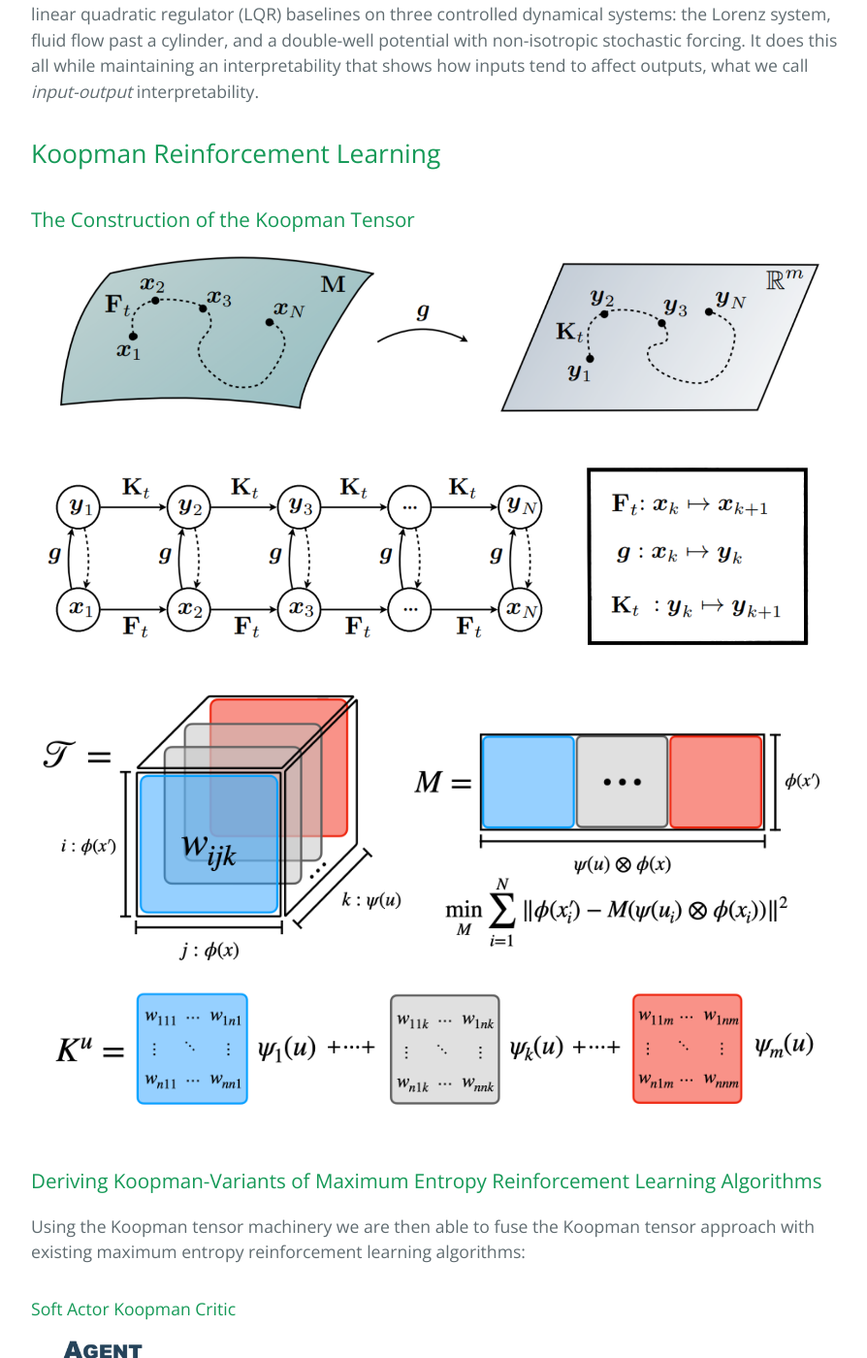
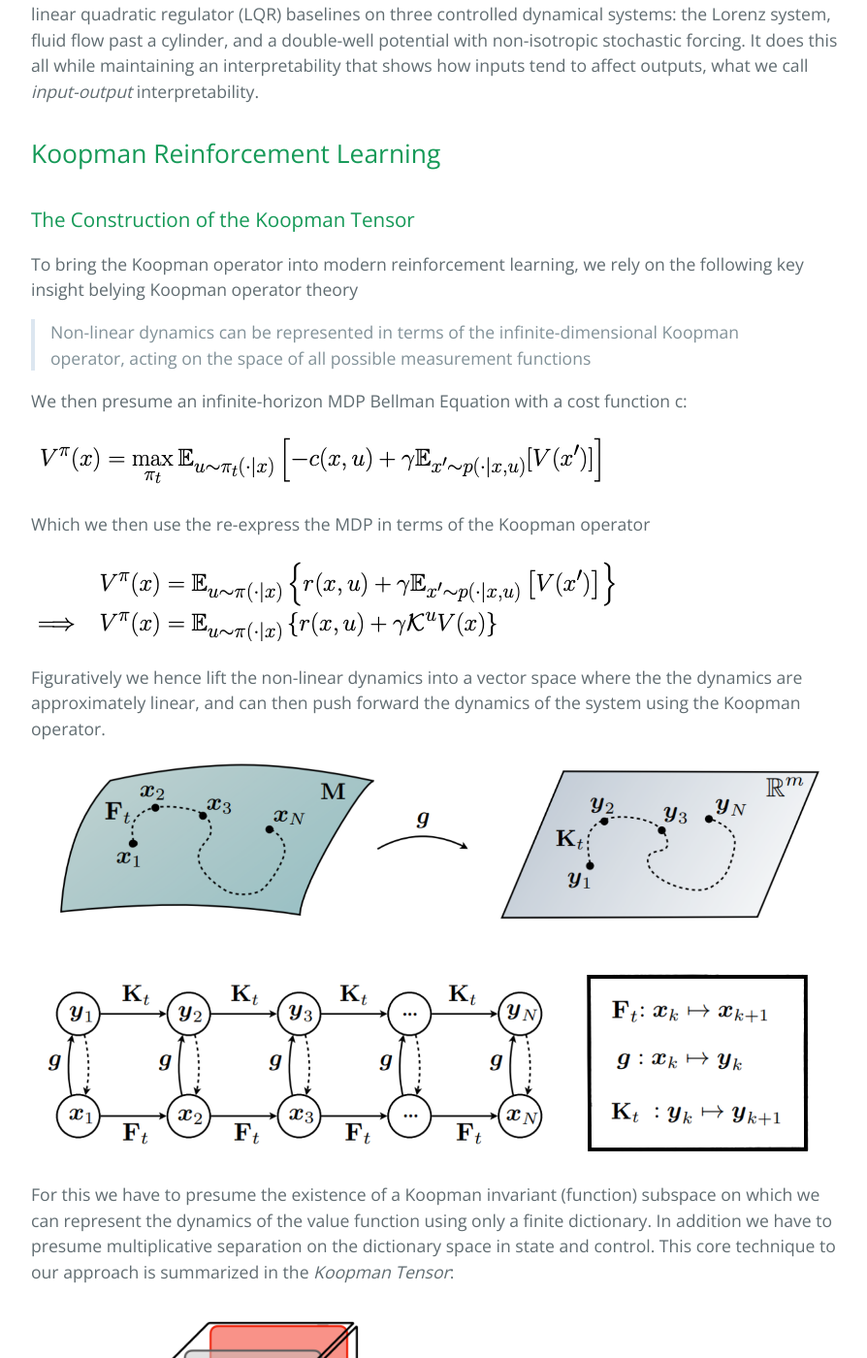
Before and after one commit to dynamicslab/KoopmanRL-NeurIPS, a Jekyll site: the page built from index.md, in a window 1280 px wide and 1400 px high, scrolled down 997 px. Shown: the whole window at 97% size, without its empty margins (192-1086 px from the left). Built offline with Jekyll 4.4.1, drawn with Linux system fonts in a browser that asks for light colours.

Commit message:
Push up the remainder of the content.

```diff
--- a/index.md
+++ b/index.md
@@ -12,7 +12,23 @@ The Bellman equation and its continuous form, the Hamilton-Jacobi-Bellman (HJB)
 
 ### The Construction of the Koopman Tensor
 
+To bring the Koopman operator into modern reinforcement learning, we rely on the following key insight belying Koopman operator theory
+
+> Non-linear dynamics can be represented in terms of the infinite-dimensional Koopman operator, acting on the space of all possible measurement functions
+
+We then presume an infinite-horizon MDP Bellman Equation with a cost function c:
+
+![InfiniteHorizon](InfiniteHorizonBellman.png)
+
+Which we then use the re-express the MDP in terms of the Koopman operator
+
+![MDPplusKoopman](MDPplusKoopman.png)
+
+Figuratively we hence lift the non-linear dynamics into a vector space where the the dynamics are approximately linear, and can then push forward the dynamics of the system using the Koopman operator.
+
 ![KoopmanOp](Koopman_operator_for_nonlinear_systems.png)
+
+For this we have to presume the existence of a Koopman invariant (function) subspace on which we can represent the dynamics of the value function using only a finite dictionary. In addition we have to presume multiplicative separation on the dictionary space in state and control. This core technique to our approach is summarized in the _Koopman Tensor_:
 
 ![KoopmanTensor](koopman_tensor.jpeg)
 
```
Also changed, not shown: InfiniteHorizonBellman.png (added), MDPplusKoopman.png (added), 5 other files.
